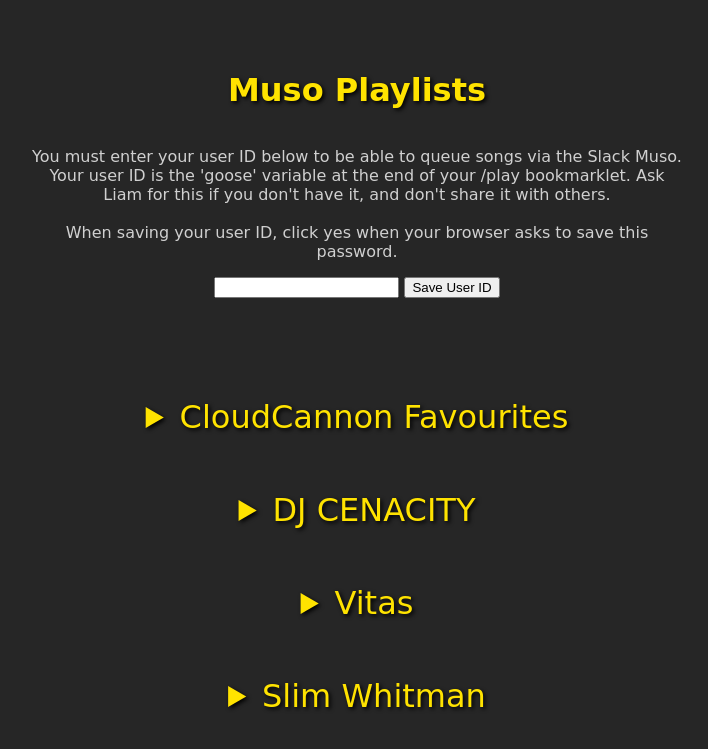
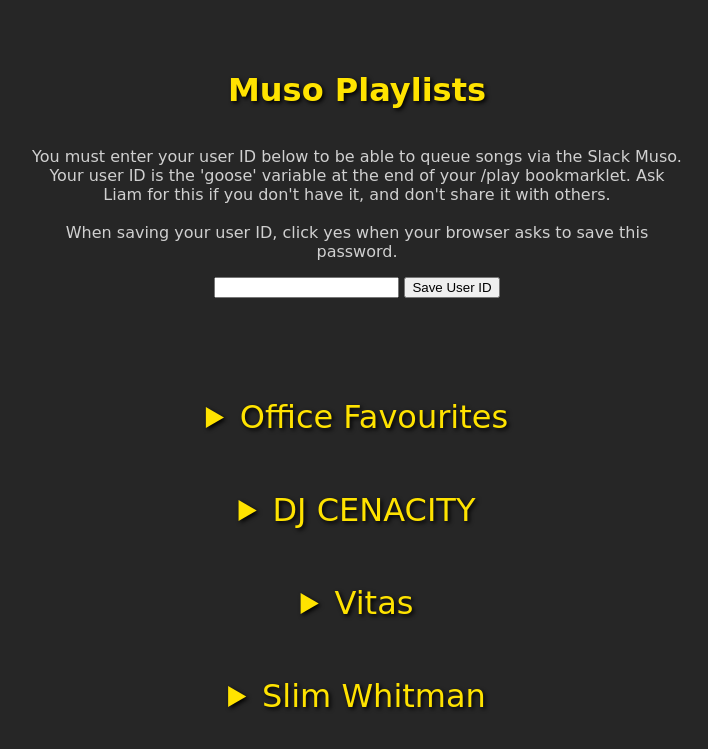
Before and after one commit to meddlenz/muso-playlists, a Jekyll site: the page built from index.html, in a window 1280 px wide. Shown: the top 749 px of the page, without its empty margins (283-991 px from the left). Built offline with Jekyll 4.4.1, drawn with Linux system fonts in a browser that asks for light colours; nearby versions of some CDN libraries; library files that are not in the unit come from our copies.

Commit message:
Updated '_data/video_collections.yml' via CloudCannon

```diff
--- a/_data/video_collections.yml
+++ b/_data/video_collections.yml
@@ -1,6 +1,6 @@
 ---
 collections:
-  - title: CloudCannon Favourites
+  - title: Office Favourites
     videos:
       - title: Slavec Tomaz
         id: wDfUD4-FC0c
```
